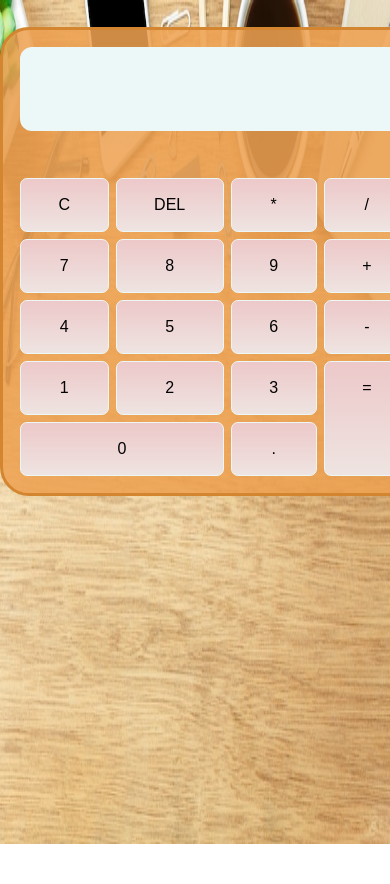
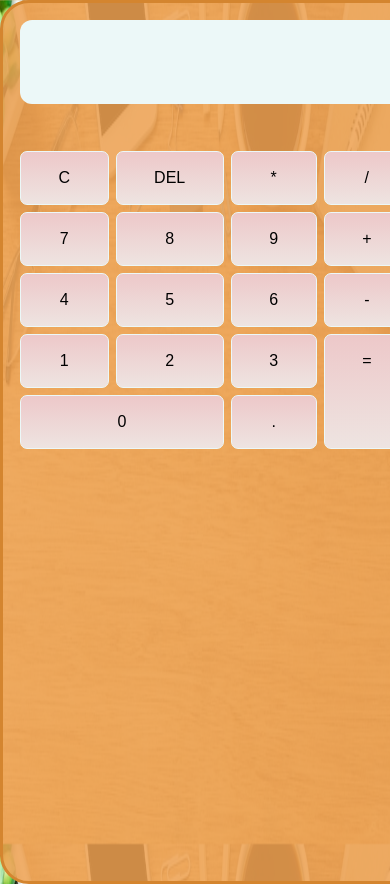
Before and after one commit to HobyLucas/calculator, a plain HTML site: page index.html in a window 390 px wide. Shown: the top 884 px of the page. Before the commit the page ends 844 px from the top, so only its background shows below. Drawn offline with Linux system fonts and the light colour scheme.

Commit message:
adding link and adjust responsive

```diff
--- a/styles/style.css
+++ b/styles/style.css
@@ -64,5 +64,7 @@ main {
     main {
         width: 100vw;
         min-width: max-content;
+        height: 100vh;
+        margin: 0px;
     }
 }
```
Also changed, not shown: 1 other file.
